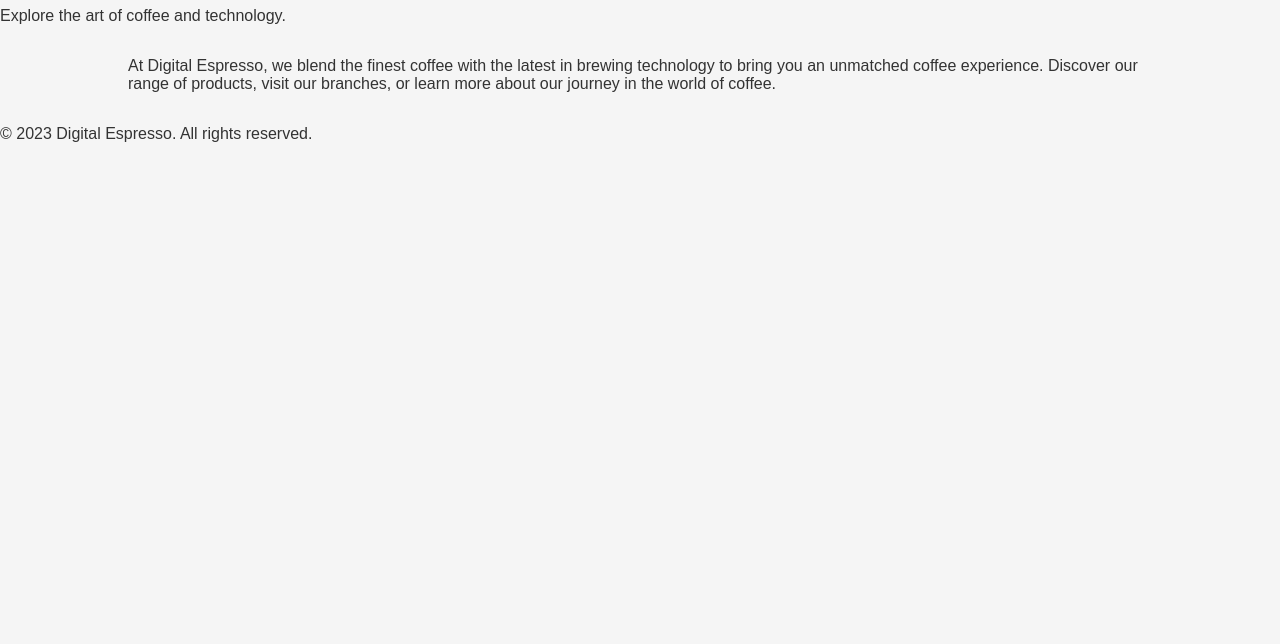
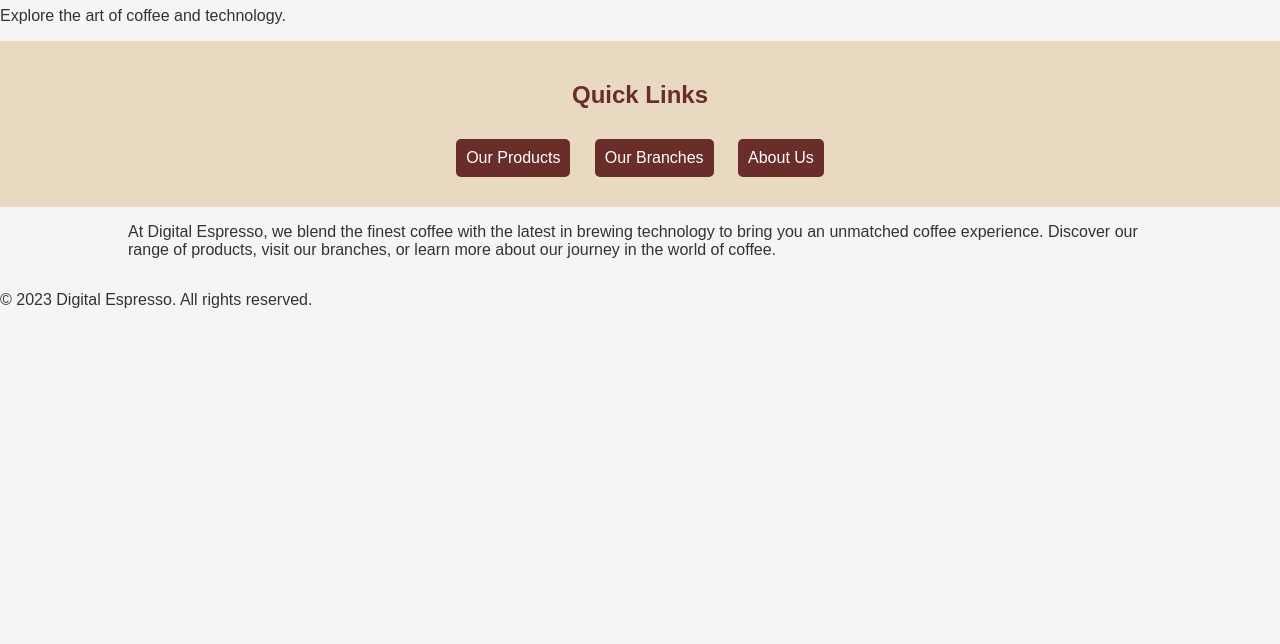
Before and after one commit to Frannaaa/itm_demo333, a plain HTML site: page index.html in a window 1280 px wide. Shown: the part 156-800 px from the top of the page. Drawn offline with Linux system fonts and the light colour scheme.

Commit message:
Update index.html

```diff
--- a/index.html
+++ b/index.html
@@ -56,6 +56,27 @@
         color: #ffffff;
         font-weight: bold;
     }
+    .quick-links {
+             background-color: #e8d9c0; /* Light coffee color */
+             padding: 20px;
+             text-align: center;
+         }
+         .quick-links h2 {
+             color: #6a2e2a; /* Dark coffee color */
+         }
+         .quick-links a {
+             display: inline-block;
+             margin: 10px;
+             padding: 10px;
+             background-color: #6a2e2a;
+             color: white;
+             text-decoration: none;
+             border-radius: 5px;
+             transition: background-color 0.3s ease;
+         }
+         .quick-links a:hover {
+             background-color: #50b3a2;
+         }
      </style>
  </head>
  <body>
@@ -64,9 +85,9 @@
              <img src="logo.png" alt="Digital Espresso Logo">
              <nav>
                  <ul>
-                      <li class="current"><a href="index.html">Home</a></li>
+                     <li><a href="index.html">Home</a></li>
                      <li><a href="products.html">Products</a></li>
-                      <li><a href="branches.html">Branches</a></li>
+                     <li class="current"><a href="branches.html">Branches</a></li>
                      <li><a href="aboutus.html">About</a></li>
                  </ul>
              </nav>
@@ -78,6 +99,13 @@
          <p>Explore the art of coffee and technology.</p>
      </div>
 
+     <div class="quick-links">
+         <h2>Quick Links</h2>
+         <a href="products.html">Our Products</a>
+         <a href="branches.html">Our Branches</a>
+         <a href="aboutus.html">About Us</a>
+     </div>
+
      <div class="container">
          <p>At Digital Espresso, we blend the finest coffee with the latest in brewing technology to bring you an unmatched coffee experience. Discover our range of products, visit our branches, or learn more about our journey in the world of coffee.</p>
      </div>
```
Lines whose indentation alone changed are shown as unchanged.
